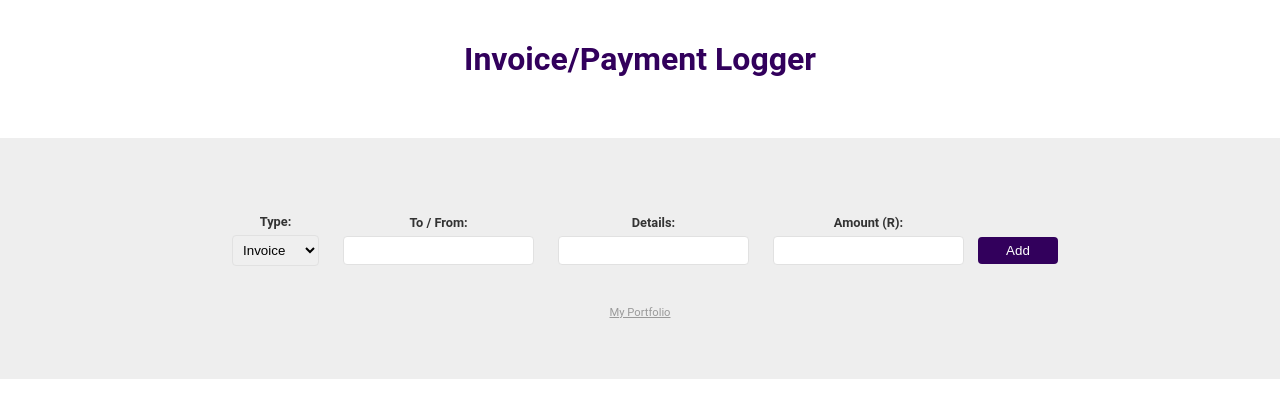
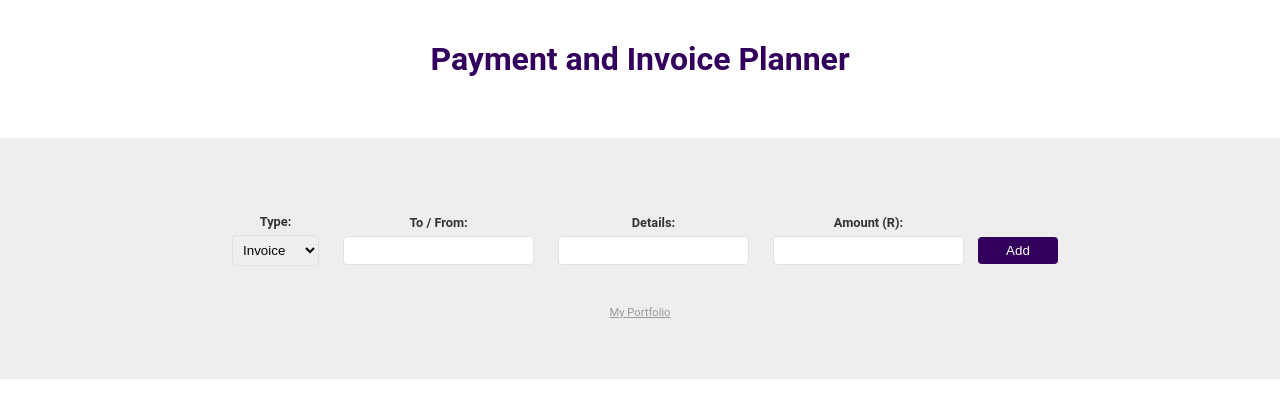
Before and after one commit to chusyntax/typescript-project, a plain HTML site: page index.html in a window 1280 px wide. Drawn offline with Linux system fonts and the light colour scheme.

Commit message:
edited values

```diff
--- a/index.html
+++ b/index.html
@@ -2,13 +2,13 @@
 <head>
   <meta charset="UTF-8">
   <meta name="viewport" content="width=device-width, initial-scale=1.0">
-  <title>Invoice/Payment Logger</title>
+  <title>Payment and Invoice Planner</title>
   <link rel="stylesheet" href="style.css">
 </head>
 <body>
 
   <div class="wrapper">
-    <h1>Invoice/Payment Logger</h1>
+    <h1>Payment and Invoice Planner</h1>
 
     <!-- output list -->
     <ul class="item-list">
```
